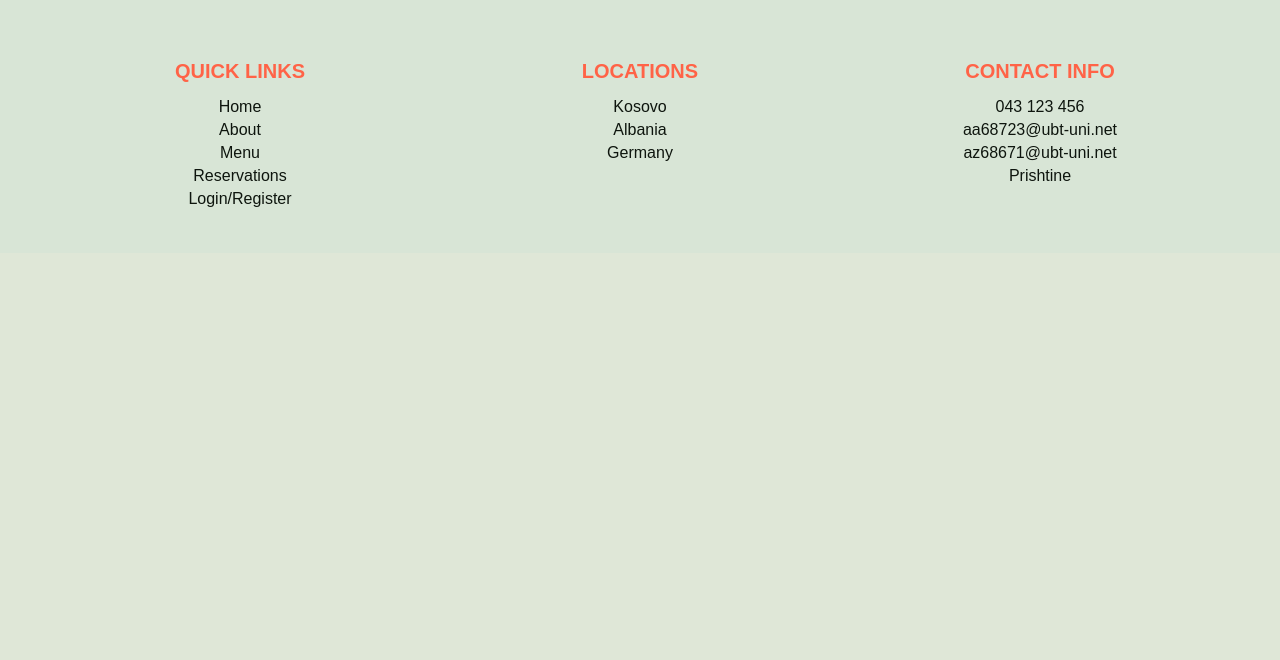
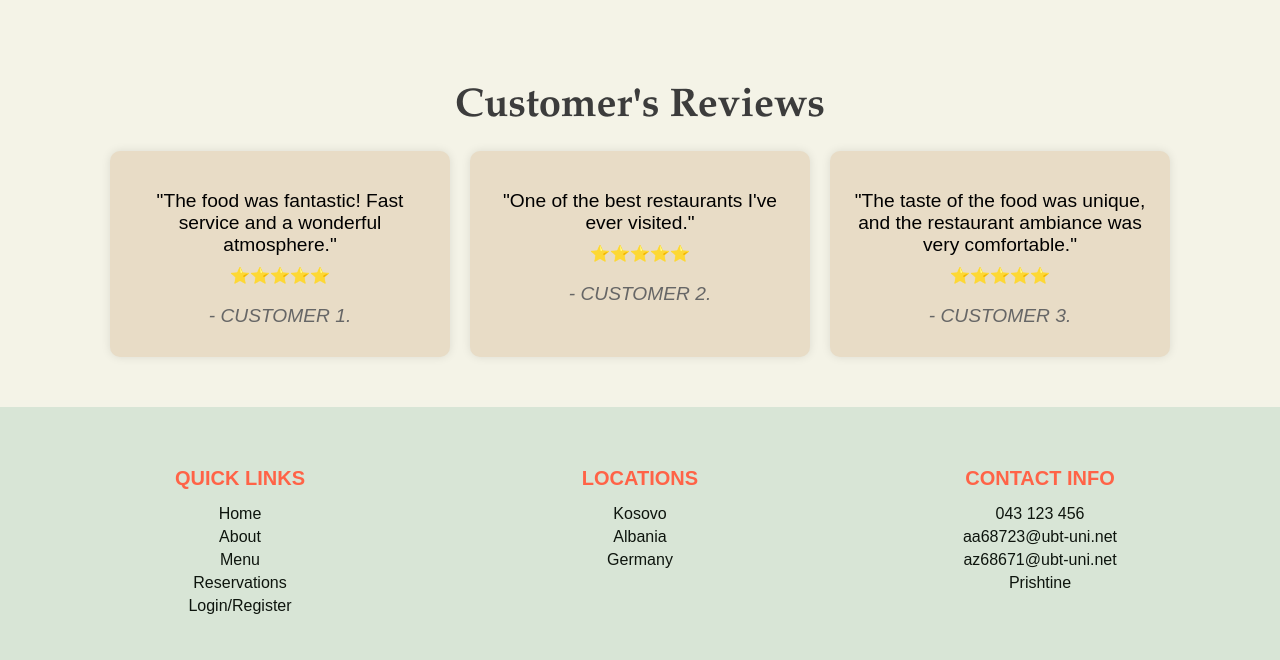
Before and after one commit to altonasllani/Restaurant, a PHP site: page / in a window 1280 px wide. Shown: the part 2520-3180 px from the top of the page. Before the commit the page ends 2727 px from the top, so only its background shows below. Run offline with PHP 8.4, Linux system fonts and the light colour scheme.

Commit message:
Added Customer's Reviews

```diff
--- a/index.css
+++ b/index.css
@@ -238,6 +238,53 @@ body {
   object-fit: cover; /* Video mbulon seksionin pa shtrembërime */
 }
 
+/* Reviews-section */
+.testimonials {
+  padding: 50px 20px;
+  background-color: #F4F3E7;
+  text-align: center;
+}
+
+.testimonials h2 {
+  font-family: Garamond, serif;
+  font-size: 2.5rem;
+  font-weight:bolder;
+  color: #3c3c3c; /* Ngjyrë neutrale */
+  margin-bottom: 20px;
+}
+
+.testimonial-container {
+  display: flex;
+  gap: 20px;
+  justify-content: center;
+  flex-wrap: wrap;
+}
+
+.testimonial {
+  background-color: #E8DCC6;
+  border-radius: 10px;
+  padding: 20px;
+  width: 300px;
+  box-shadow: 0 0 10px rgba(0, 0, 0, 0.1);
+}
+
+.testimonial p {
+  font-size: 1.2rem;
+  margin-bottom: 10px;
+}
+
+.testimonial .rating {
+  color: #FFD700;
+}
+
+.testimonial .client-name {
+  font-style: italic;
+  color: #666;
+}
+.testimonial:hover {
+background-color: #D8E5D6;
+}
+
 /* Footer */
 footer {
   background-color: #D8E5D6;
--- a/index.html
+++ b/index.html
@@ -76,7 +76,27 @@
                 </video>
             </div>
         </section>
-
+        <!-- Reviews Section -->
+        <section id="tm" class="testimonials">
+            <h2>Customer's Reviews</h2>
+            <div class="testimonial-container">
+                <div class="testimonial">
+                    <p>"The food was fantastic! Fast service and a wonderful atmosphere."</p>
+                    <div class="rating">⭐⭐⭐⭐⭐</div>
+                    <p class="client-name">- CUSTOMER 1.</p>
+                </div>
+                <div class="testimonial">
+                    <p>"One of the best restaurants I've ever visited."</p>
+                    <div class="rating">⭐⭐⭐⭐⭐</div>
+                    <p class="client-name">- CUSTOMER 2.</p>
+                </div>
+                <div class="testimonial">
+                    <p>"The taste of the food was unique, and the restaurant ambiance was very comfortable."</p>
+                    <div class="rating">⭐⭐⭐⭐⭐</div>
+                    <p class="client-name">- CUSTOMER 3.</p>
+                </div>
+            </div>
+        </section>
 
     </main>
 
```
